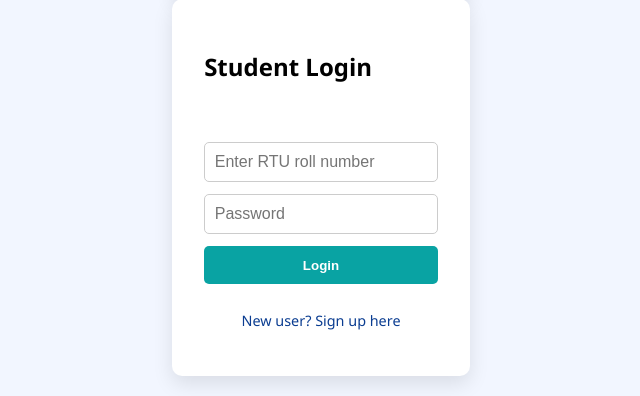
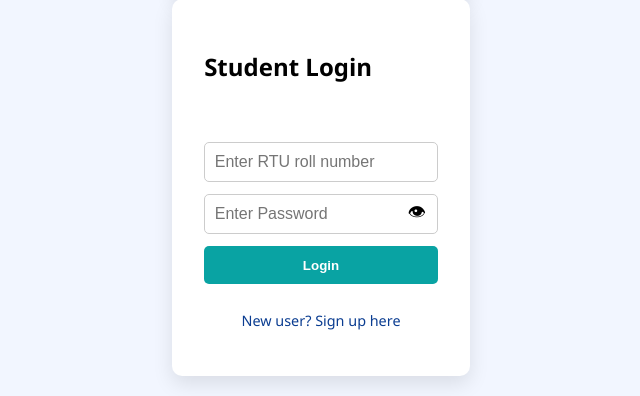
Before and after one commit to vaibhav3209/production_iot_final, a Django app: page /login/ in a window 1280 px wide. Shown: the part 279-675 px from the top of the page, without its empty margins (319-959 px from the left). Run offline with Django 5.2, Linux system fonts and the light colour scheme.

Commit message:
added eye of show password

```diff
--- a/final/static/final/css/teacher/table.css
+++ b/final/static/final/css/teacher/table.css
@@ -21,13 +21,11 @@
 .category-block table {
     margin-top: 10px;
     width: 100%;
-    min-width: 1000px; /* ADD THIS - forces table to be wider */
     border-collapse: collapse;
     margin-bottom: 20px;
     background: #fafafa;
     border-radius: 8px;
 /*    overflow: hidden;*/
-    /* REMOVE table-layout: fixed; - this was the problem! */
 }
 
 .category-block thead {
--- a/final/static/final/js/issue_component.js
+++ b/final/static/final/js/issue_component.js
@@ -9,7 +9,7 @@ function startQuantityControl(id, maxQty) {
  // Check if the control already exists
   if (!document.getElementById(`qty-${id}`)) {
     controlContainer.innerHTML = `
-      <div style="display: flex; align-items: center; gap: 10px;">
+      <div style="display: flex; align-items: center; gap: 20px;">
         <button onclick="decrease(${id}, ${maxQty})">-</button>
         <input type="number" id="qty-${id}" value="1" min="1" max="${maxQty}" style="width: 40px; text-align:center;" readonly>
         <button onclick="increase(${id}, ${maxQty})">+</button>
--- a/final/static/final/js/login.js
+++ b/final/static/final/js/login.js
@@ -7,14 +7,10 @@
     document.getElementById(formId).classList.remove('hidden');
   }
 
-function togglePassword() {
-    const passwordInput = document.getElementById("password");
+function togglePassword(id) {
+    const passwordInput = document.getElementById(id);
 
-    if (passwordInput.type === "password") {
-        passwordInput.type = "text";
-    } else {
-        passwordInput.type = "password";
-    }
+ passwordInput.type = passwordInput.type === "password" ? "text" : "password";
 }
 
   // Default form on page load
--- a/final/templates/final/login.html
+++ b/final/templates/final/login.html
@@ -48,8 +48,11 @@
                 <!--Don't use validation here-->
                 <input type="text" name="username" placeholder="Enter RTU roll number" required/>
 
-                <input type="password" name="password" placeholder="Password" required/>
-
+            <div class="password-field">
+                <input type="password" id="loginpassword" name="password" placeholder="Enter Password"
+                       required>
+                <span class="toggle-password" onclick="togglePassword('loginpassword')">👁</span>
+            </div>
                 <button type="submit">Login</button>
 
                 <p class="switch-link" onclick="toggleForm('signup')">New user? Sign up here</p>
@@ -93,9 +96,9 @@
                    autocomplete="text"/>
 
             <div class="password-field">
-                <input type="password" id="password" name="password" placeholder="Set Password"
+                <input type="password" id="signuppassword" name="password" placeholder="Set Password"
                        required>
-                <span class="toggle-password" onclick="togglePassword(this)">👁</span>
+                <span class="toggle-password" onclick="togglePassword('signuppassword')">👁</span>
             </div>
 
             <input type="tel" name="phone_number" placeholder="Phone Number" required
```
